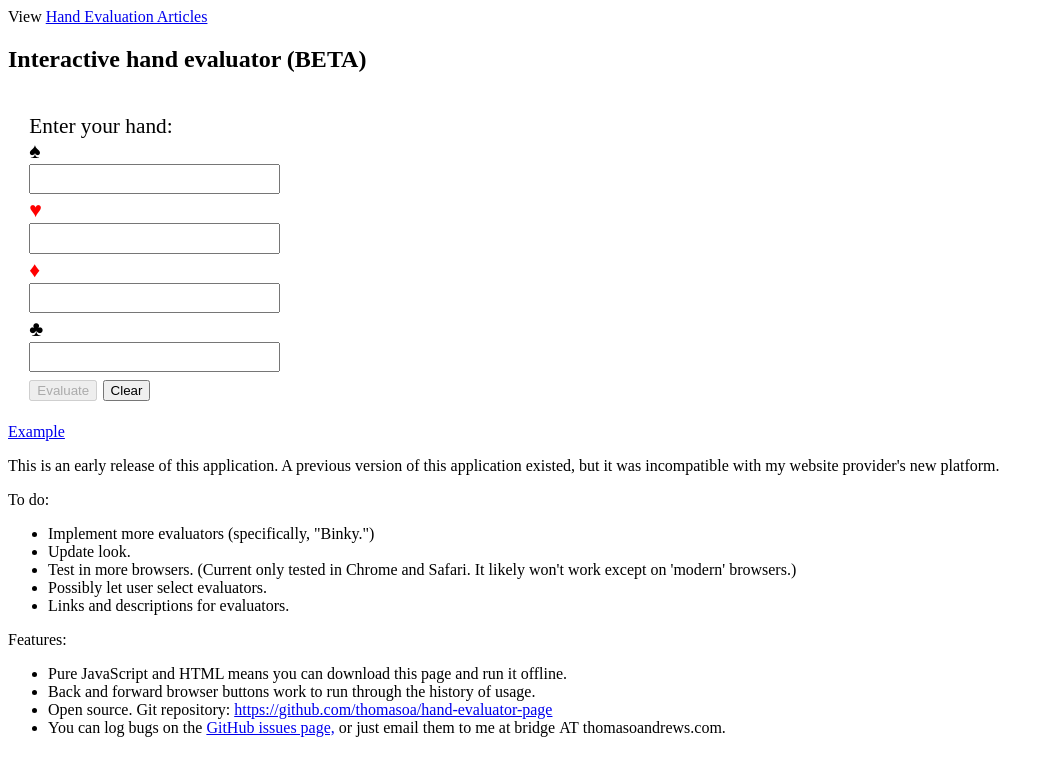
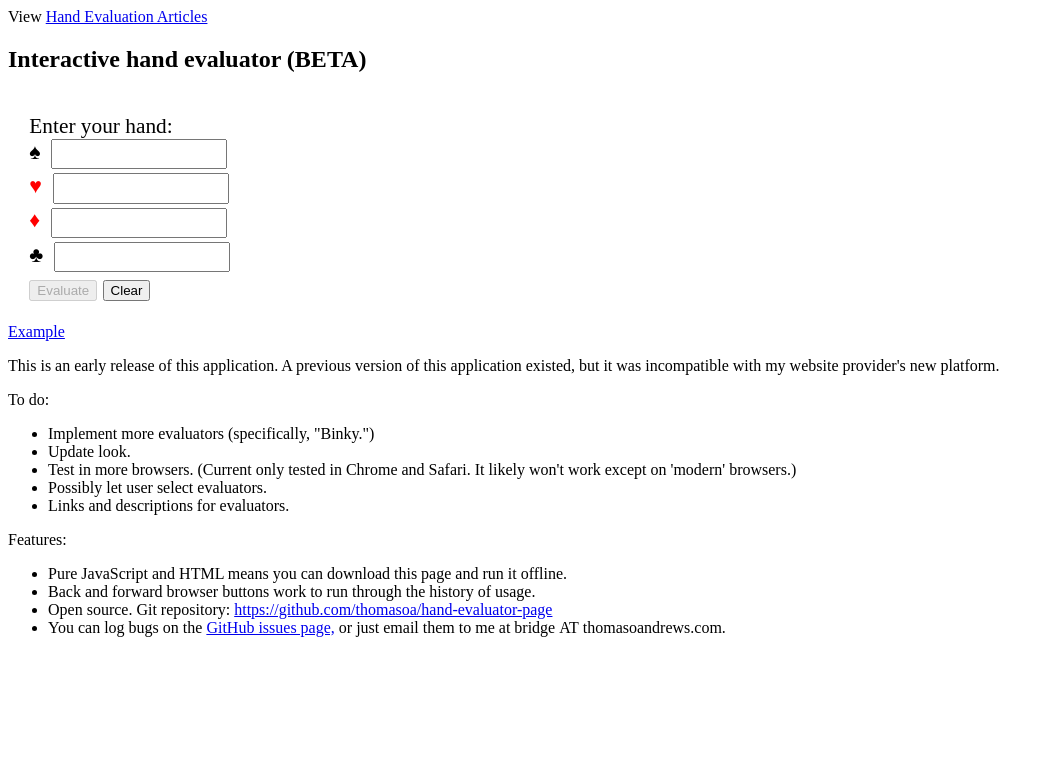
Before and after one commit to thomasoa/hand-evaluator-page, a plain HTML site: page index.html in a window 1280 px wide. Shown: the whole page, without its empty margins (0-1054 px from the left). Drawn offline with nearby package versions, Linux system fonts and the light colour scheme; a script that the page names is missing.

Commit message:
Fix size issue on Firefox.

```diff
--- a/index.html
+++ b/index.html
@@ -26,7 +26,7 @@ th { width: 4em; }
 th.key { width: 9em; }
 label { margin-right: 0.5em; }
 #handentrycontainer { float: left; width: 12em; margin: 1em; font-size: 16pt; }
-#handentrycontainer input[type=text] { height: 16pt; font-size: 14pt; }
+#handentrycontainer input[type=text] { height: 16pt; font-size: 14pt; width: 9em;}
 #handentrycontainer .holding { padding-bottom: 4px; }
 #evaluationscontainer {  font-size: 14pt; display: none;}
 table { border-collapse: collapse; border-bottom: 1px solid black; }
```
